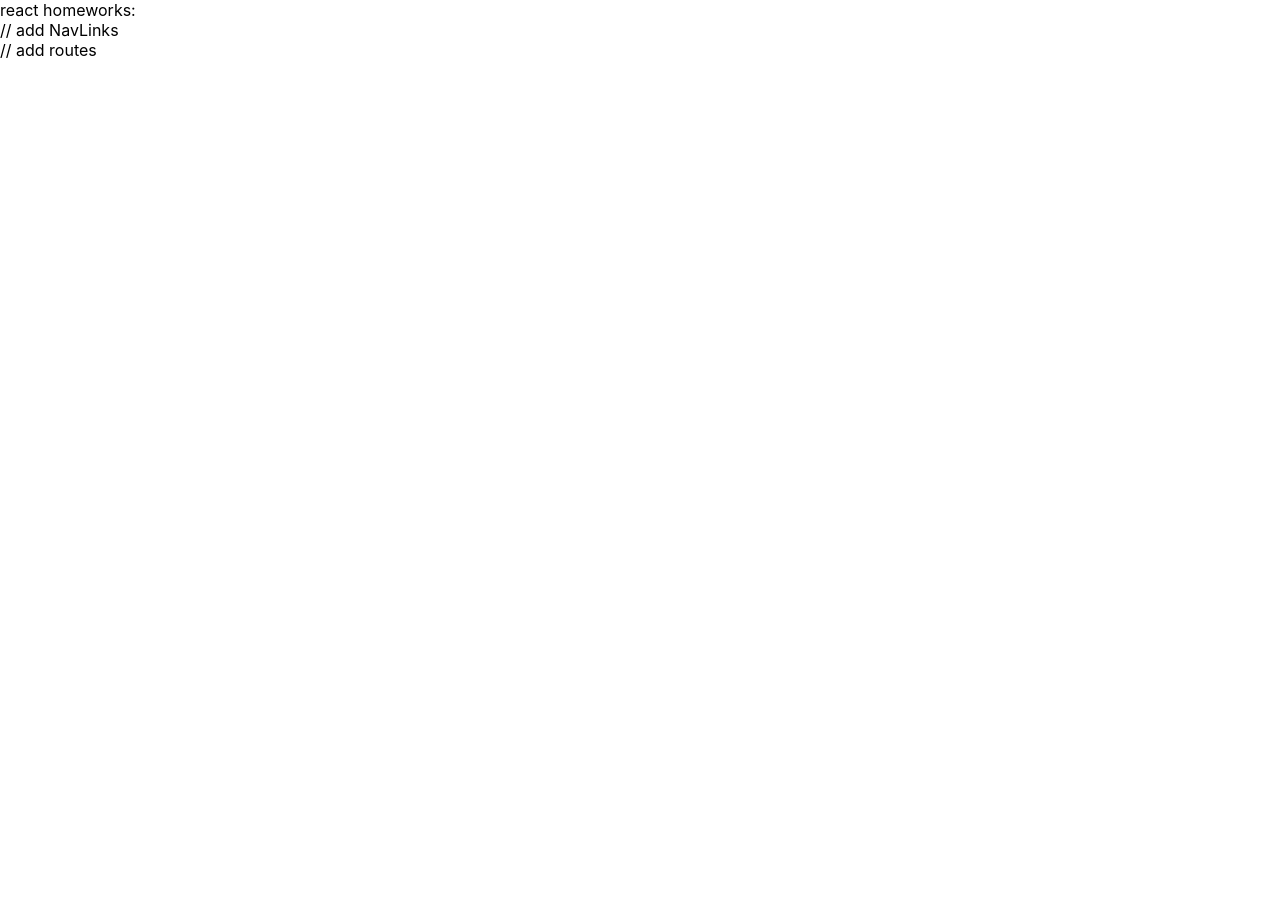
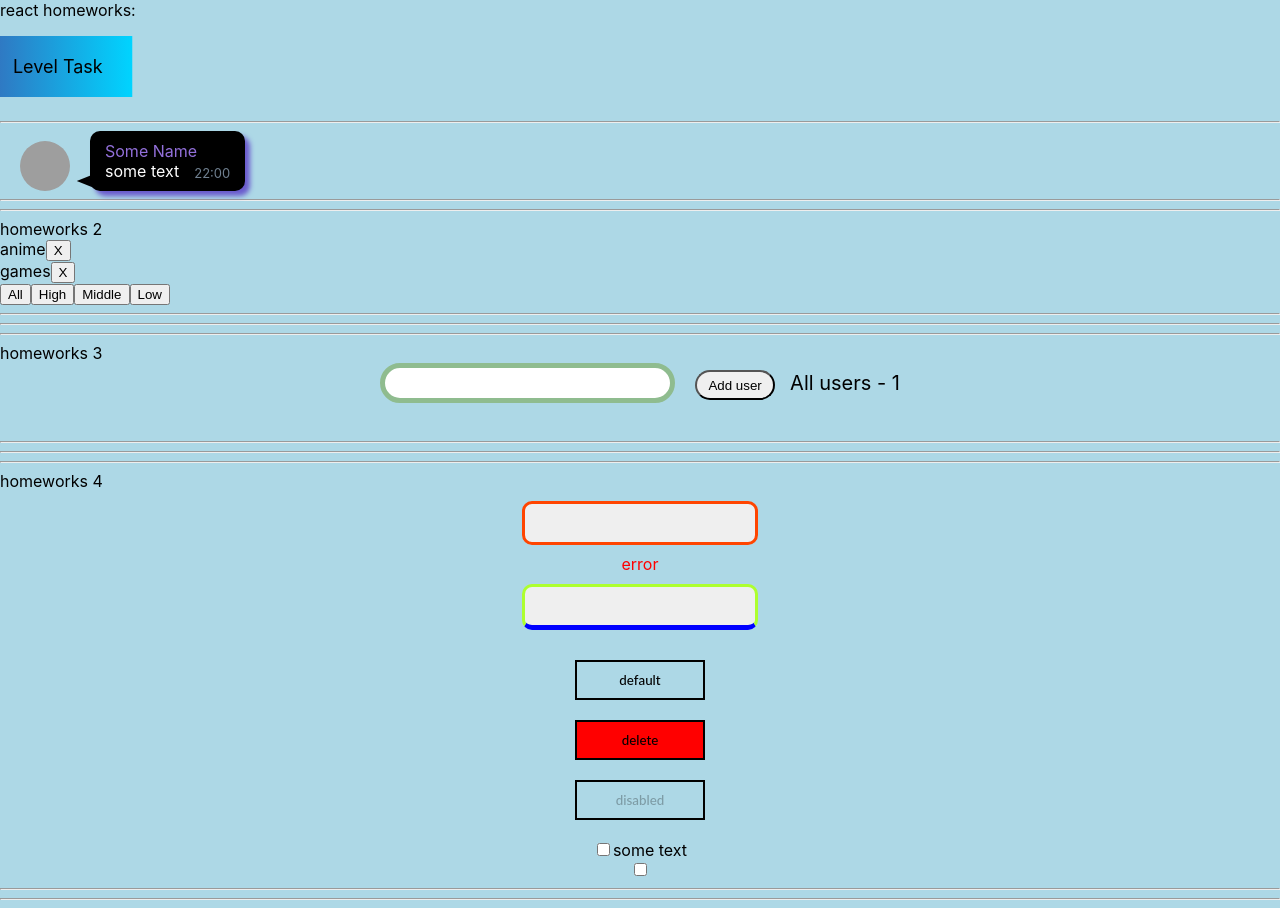
Before and after one commit to Astarothe/Homeworks, a React (Create React App) app: page /#/pre-junior in a window 1280 px wide. Before the commit the page ends 800 px from the top, so only its background shows below. Built offline with nearby package versions, Linux system fonts and the light colour scheme; grey boxes are pictures that could not be loaded.

Commit message:
feat: add deploy and router

```diff
--- a/package.json
+++ b/package.json
@@ -11,9 +11,11 @@
     "@types/node": "^12.0.0",
     "@types/react": "^17.0.0",
     "@types/react-dom": "^17.0.0",
+    "@types/react-router-dom": "^5.1.7",
     "@types/uuid": "^8.3.0",
     "react": "^17.0.2",
     "react-dom": "^17.0.2",
+    "react-router-dom": "^5.2.0",
     "react-scripts": "4.0.3",
     "typescript": "^4.1.2",
     "web-vitals": "^1.0.1"
--- /dev/null
+++ b/src/p2-homeworks/h5/Header.module.css
@@ -0,0 +1,50 @@
+
+.listLevel {
+    list-style-type: none;
+    display: flex;
+    transition: 0.5s;
+    transform: transLateX(-70%);
+    background: linear-gradient(90deg, rgba(2, 0, 36, 1) 0%, rgba(105, 9, 121, 1) 33%, rgba(0, 212, 255, 1) 100%);
+}
+
+.listLevel:hover {
+    transform: transLateX(-0%);
+}
+
+.listLevel:hover .menu {
+    margin-left: 0;
+
+}
+
+
+.listItem {
+    margin: 0px 5px;
+    font-size: 16px;
+    padding-top: 20px;
+    padding-bottom: 20px;
+    padding-right: 5px;
+}
+
+.listItem a {
+    text-decoration: none;
+    color: lightskyblue;
+}
+
+.listItem span {
+    background: transparent;
+    font-size: 18px;
+}
+
+.wrapperList {
+    display: flex;
+}
+
+.active {
+    font-weight: 700;
+}
+
+.menu {
+    margin-left: 60px;
+    transition: 0.5s;
+    padding-right: 20px;
+}
--- a/src/p2-homeworks/h5/Header.tsx
+++ b/src/p2-homeworks/h5/Header.tsx
@@ -1,12 +1,17 @@
 import React from 'react'
+import {NavLink} from 'react-router-dom'
+import s from "./Header.module.css"
 
-function Header() {
+export function Header() {
+
     return (
-        <div>
-            // add NavLinks
-
+        <div className={s.wrapperList}>
+            <ul className={s.listLevel}>
+                <li className={s.listItem}><NavLink to={"./pre-junior"} activeClassName={s.active}>pre-junior </NavLink></li>
+                <li className={s.listItem}><NavLink to={"./junior"} activeClassName={s.active}>junior </NavLink></li>
+                <li className={s.listItem}><NavLink to={"./junior-plus"} activeClassName={s.active}>junior+ </NavLink></li>
+                <li className={s.listItem}><span className={s.menu}>Level Task</span></li>
+            </ul>
         </div>
     )
 }
-
-export default Header
--- a/src/p2-homeworks/h5/Routes.tsx
+++ b/src/p2-homeworks/h5/Routes.tsx
@@ -1,7 +1,15 @@
 import React from 'react'
+import {Redirect, Route, Switch } from 'react-router-dom'
+import PreJunior from "./pages/PreJunior";
+import Error404 from "./pages/Error404";
+import {Junior} from "./pages/Junior";
+import {JuniorPlus} from "./pages/JuniorPlus";
+
 
 export const PATH = {
     PRE_JUNIOR: '/pre-junior',
+    JUNIOR: "/junior",
+    JUNIOR_PLUS: "/junior-plus",
     // add paths
 }
 
@@ -9,19 +17,20 @@ function Routes() {
     return (
         <div>
             {/*Switch выбирает первый подходящий роут*/}
-            {/*<Switch>*/}
+            <Switch>
 
             {/*в начале мы попадаем на страницу '/' и переходим сразу на страницу PRE_JUNIOR*/}
             {/*exact нужен чтоб указать полное совподение (что после '/' ничего не будет)*/}
-            {/*<Route path={'/'} exact render={() => <Redirect to={PATH.PRE_JUNIOR}/>}/>*/}
+            <Route path={'/'} exact render={() => <Redirect to={PATH.PRE_JUNIOR}/>}/>
 
-            {/*<Route path={PATH.PRE_JUNIOR} render={() => <PreJunior/>}/>*/}
-                // add routes
+            <Route path={PATH.PRE_JUNIOR} render={() => <PreJunior/>}/>
+            <Route path={PATH.JUNIOR} render={() => <Junior/>}/>
+            <Route path={PATH.JUNIOR_PLUS} render={() => <JuniorPlus/>}/>
 
             {/*у этого роута нет пути, он отрисуется если пользователь захочет попасть на несуществующую страницу*/}
-            {/*<Route render={() => <Error404/>}/>*/}
+            <Route render={() => <Error404/>}/>
 
-            {/*</Switch>*/}
+            </Switch>
         </div>
     )
 }
--- /dev/null
+++ b/src/p2-homeworks/h5/pages/Error.module.css
@@ -0,0 +1,12 @@
+.wrapperError {
+    border: 3px solid blueviolet;
+    padding: 30px;
+    border-radius: 30px;
+    text-align: center;
+    width: 223px;
+    background: darkturquoise;
+    margin: 0 auto;
+    font-size: 20px;
+    font-weight: 600;
+    color: black;
+}
--- a/src/p2-homeworks/h5/pages/Error404.tsx
+++ b/src/p2-homeworks/h5/pages/Error404.tsx
@@ -1,8 +1,9 @@
 import React from 'react'
+import s from "./Error.module.css"
 
 function Error404() {
     return (
-        <div>
+        <div className={s.wrapperError}>
             <div>404</div>
             <div>Page not found!</div>
             <div>—ฅ/ᐠ.̫ .ᐟ\ฅ—</div>
--- /dev/null
+++ b/src/p2-homeworks/h5/pages/Junior.tsx
@@ -0,0 +1,22 @@
+import React from 'react'
+import HW1 from '../../h1/HW1'
+import HW2 from '../../h2/HW2'
+import HW3 from '../../h3/HW3'
+import HW4 from '../../h4/HW4'
+
+export function Junior() {
+    return (
+        <div>
+            {/*<HW1/>*/}
+            {/*<HW2/>*/}
+            {/*<HW3/>*/}
+            {/*<HW4/>*/}
+            {/*<HW6/>*/}
+
+        </div>
+    )
+}
+
+
+// сделайте по аналогии пустые страницы джун и джун+
+// туда будут добавляться следующие дз
--- /dev/null
+++ b/src/p2-homeworks/h5/pages/JuniorPlus.tsx
@@ -0,0 +1,22 @@
+import React from 'react'
+import HW1 from '../../h1/HW1'
+import HW2 from '../../h2/HW2'
+import HW3 from '../../h3/HW3'
+import HW4 from '../../h4/HW4'
+
+export function JuniorPlus() {
+    return (
+        <div>
+            {/*<HW1/>*/}
+            {/*<HW2/>*/}
+            {/*<HW3/>*/}
+            {/*<HW4/>*/}
+            {/*<HW6/>*/}
+
+        </div>
+    )
+}
+
+
+// сделайте по аналогии пустые страницы джун и джун+
+// туда будут добавляться следующие дз
```
Also changed, not shown: src/p2-homeworks/h5/HW5.tsx (+6 -5 lines), 1 other file (tests, documents, lock files or other folders).
